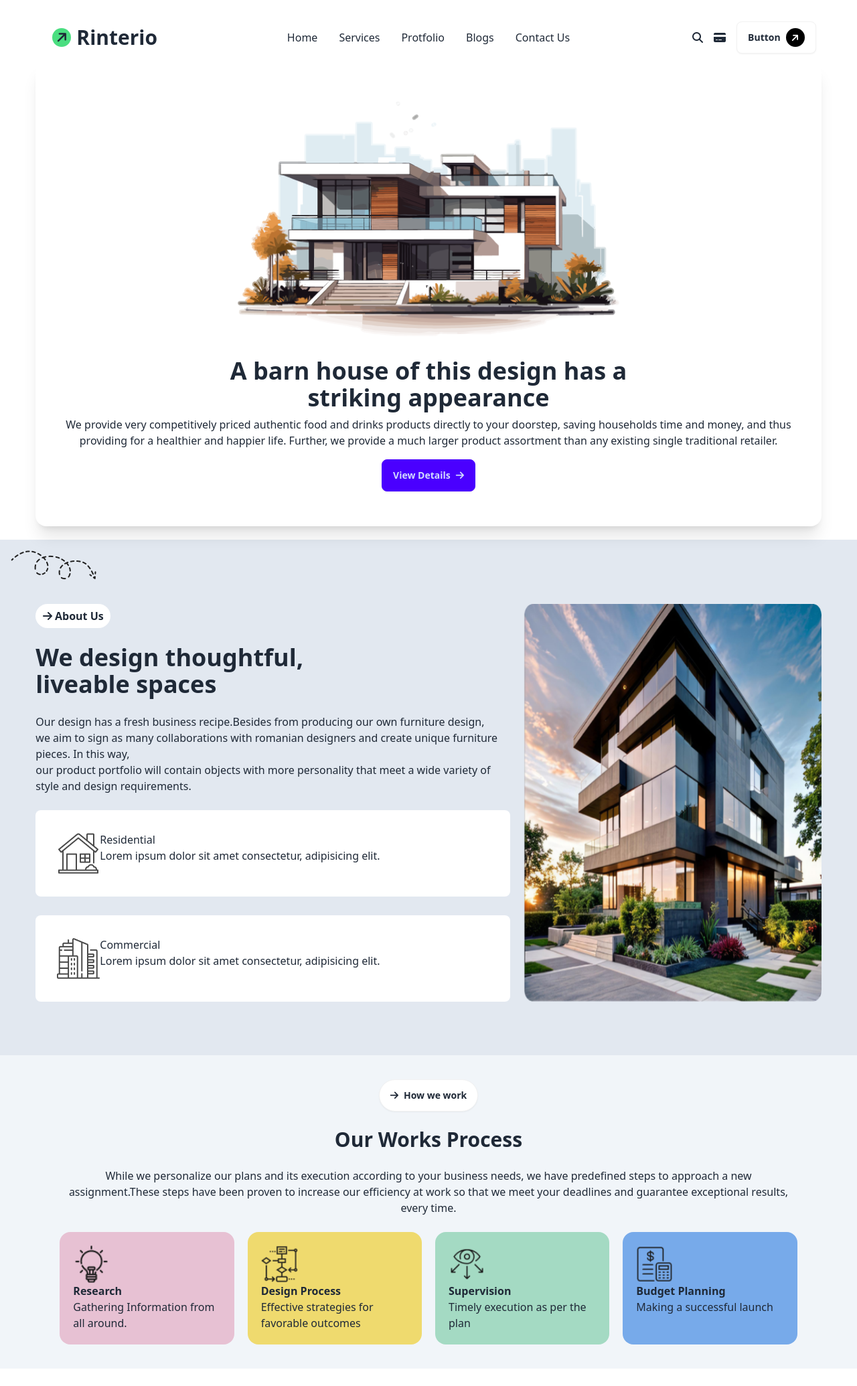
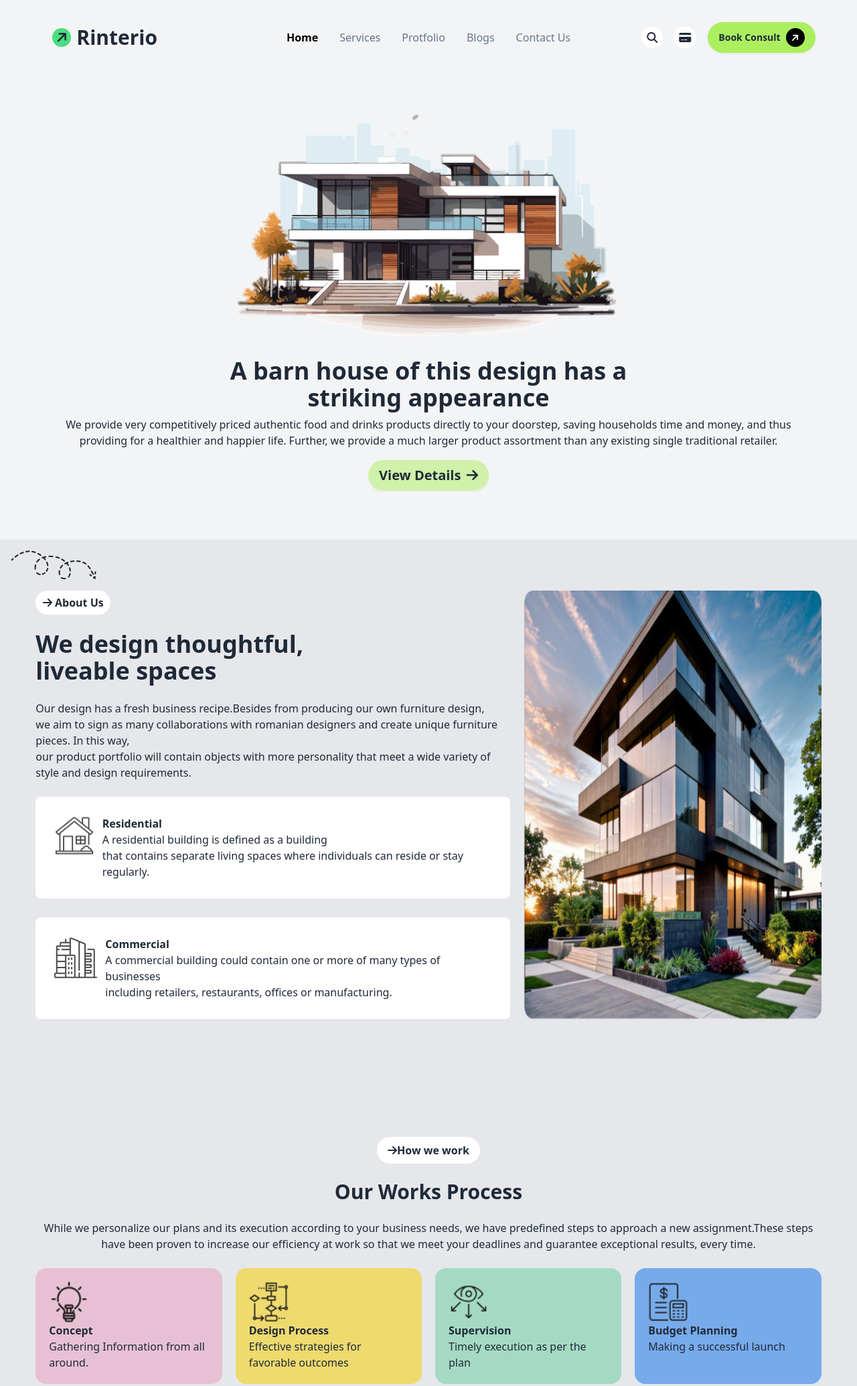
Before and after one commit to Jahin09/Assingment-3, a plain HTML site: page indext.html in a window 1280 px wide. Shown: the top 2070 px of the page at 67% size. Drawn offline with nearby package versions, Linux system fonts and the light colour scheme.

Commit message:
complete all

```diff
--- a/indext.html
+++ b/indext.html
@@ -36,9 +36,9 @@
 </head>
 <body class="font-Manrope">
     <!-- header started here -->
-    <header>
+    <header class="bg-gray-100">
         <nav class=" w-11/12 mx-auto p-0 py-5 ">
-            <div class="navbar bg-base-100">
+            <div class="navbar ">
                 <div class="navbar-start">
 
                   <a class="btn btn-ghost text-xl">
@@ -49,23 +49,24 @@
                 </div>
                 <div class="navbar-center hidden lg:flex">
                   <ul class="menu menu-horizontal px-1 text-base font-medium">
-                    <li class=" font-blod text-[rgb(73, 73, 73)]"><a>Home</a></li>
-                    <li class="text-ash"><a>Services</a></li>
-                    <li class="text-ash"><a>Protfolio</a></li>
-                    <li class="text-ash"><a>Blogs</a></li>
-                    <li class="text-ash"><a>Contact Us</a></li>
+                    <li class=" font-bold text-black"><a>Home</a></li>
+                    <li class="text-slate-500"><a>Services</a></li>
+                    <li class="text-slate-500"><a>Protfolio</a></li>
+                    <li class="text-slate-500"><a>Blogs</a></li>
+                    <li class="text-slate-500"><a>Contact Us</a></li>
 
                   </ul>
                 </div>
                 <div class="navbar-end">
                    <div class="navbar-center hidden sm:flex gap-4">
 
-                    <button><i class="bg-white-700  fa-solid fa-magnifying-glass"></i></button>
-                <button><i class="bg-white-700  fa-solid fa-credit-card"></i>
+                    <button><i class="bg-white font-bold p-2 rounded-full  fa-solid fa-magnifying-glass"></i></button>
+                <button>
+                  <i class="bg-white p-2 rounded-full  fa-solid fa-credit-card"></i>
                 </button>
 
-                <a class="btn btn-sucess bg-white">Button
-                    <i class="fa-solid fa-arrow-up rotate-45 inline-block rounded-full bg-black text-white w-7 h-7 p-2"></i>
+                <a class="btn  rounded-full bg-[#ABEF5F] font-extrabold">Book Consult
+                    <i class="fa-solid fa-arrow-up rotate-45 inline-block rounded-full bg-black text-white  w-7 h-7 p-2"></i>
                 </a>
                    </div>
 
@@ -75,12 +76,12 @@
                         </div>
                         <ul
                           tabindex="0"
-                          class="menu menu-sm dropdown-content bg-base-100 rounded-box z-[1] mt-3 w-52 p-2 shadow text-xl font-medium right-0 gap-5 ">
-                          <li class=" font-blod text-[rgb(73, 73, 73)]"><a>Home</a></li>
-                          <li class="text-ash"><a>Services</a></li>
-                          <li class="text-ash"><a>Protfolio</a></li>
-                          <li class="text-ash"><a>Blogs</a></li>
-                          <li class="text-ash"><a>Contact Us</a></li>
+                          class="menu menu-sm dropdown-content bg-white  rounded-box z-[1] mt-3 w-52 p-2 shadow text-xl font-medium right-0 gap-5  ">
+                          <li class=" font-bold text-black"><a>Home</a></li>
+                          <li class="text-slate-500"><a>Services</a></li>
+                          <li class="text-slate-500"><a>Protfolio</a></li>
+                          <li class="text-slate-500"><a>Blogs</a></li>
+                          <li class="text-slate-500"><a>Contact Us</a></li>
                         </ul>
                       </div>
 
@@ -90,7 +91,7 @@
               </div>
               <!-- header end here-->
               <!-- banner-section -->
-              <div class="card bg-base-100 w-full shadow-xl p-0 py-5 sm:flex-col ">
+              <div class="card  w-full  p-0 py-5 sm:flex-col ">
                 <figure class="px-10 pt-10">
                   <img
                     src="/assets/banner.png"
@@ -101,7 +102,7 @@
                   <h2 class="card-title font-extrabold	text-4xl	">A barn house of this design has a <br> striking appearance</h2>
                   <p class="font-normal	text-base aling-center	">We provide very competitively priced authentic food and drinks products directly to your doorstep, saving households time and money, and thus providing for a healthier and happier life. Further, we provide a much larger product assortment than any existing single traditional retailer.<p>
                   <div class="card-actions">
-                    <button class="btn btn-primary"> View Details
+                    <button class="btn bg-[#ABEF5F80] rounded-full font-bold text-xl"> View Details
                         <i class="fa-solid fa-arrow-right"></i>
                     </button>
                   </div>
@@ -112,14 +113,14 @@
     <!-- banner end here -->
     <!--main section start here -->
     <!-- about us-section -->
-    <main class="bg-slate-200">
-        <section class=" ">
+    <main>
+        <section class=" bg-gray-200">
           <div class=" lg:flex p-4 sm:flex-row hidden">
             <img src="assets/Vector.png" alt="">
           </div>
             <div class=" w-11/12  mx-auto">
 
-               <div class="flex justify-between flex-1 sm:flex-row flex-col gap-5 mb-20 sm:mt-5 mt-10">
+               <div class="flex justify-between flex-1 sm:flex-row flex-col gap-5 pb-20 sm:pt-0 pt-6 ">
                 <div class=" gap-3">
                   <div class=" ">
                      <button class=" bg-white font-bold rounded-full w-28 h-9 justify-center text-center"><i class="fa-solid fa-arrow-right"></i> About Us</button>
@@ -131,20 +132,20 @@
                       <p>Our design has a fresh business recipe.Besides from producing our own furniture design, <br>we aim to sign as many collaborations with romanian designers and create unique furniture pieces. In this way,<br> our product portfolio will contain objects with  more personality that meet a wide variety of style and design requirements. </p>
                       </div> <br>
                       <div class="flex flex-col gap-7 ">
-                          <div class="flex flex-row bg-white rounded-lg  p-8">
+                          <div class="flex flex-row bg-white rounded-lg gap-3  p-7">
                               <div>
-                                  <img src="assets/residential.png" alt="">
+                                  <img class="w-full" src="assets/residential.png" alt="">
                                   </div>
-                                  <div>
-                                      <h3>Residential</h3>
-                                      <p>Lorem ipsum dolor sit amet consectetur, adipisicing elit.</p>
+                                  <div class="">
+                                      <h3 class="font-bold">Residential</h3>
+                                      <p class="">A residential building is defined as a building <br>that contains separate living spaces where individuals can reside or stay regularly.</p>
                                     </div> <br>
                           </div>
-                          <div class="flex flex-row bg-white rounded-lg p-8  ">
-                              <img src="assets/commercial.png" alt="">
-                              <div >
-                                  <h3 >Commercial</h3>
-                              <p>Lorem ipsum dolor sit amet consectetur, adipisicing elit.</p>
+                          <div class="flex flex-row bg-white rounded-lg p-7 gap-3   ">
+                              <img class="h-full" src="assets/commercial.png" alt="">
+                              <div class="" >
+                                  <h3 class="font-bold">Commercial</h3>
+                              <p>A commercial building could contain one or more  of many types of businesses <br> including retailers, restaurants, offices or manufacturing.</p>
                               </div>
                           </div>
 
@@ -160,12 +161,12 @@
         </section>
         <!-- about us section end  here -->
          <!-- our wrok process -->
-         <section class="bg-slate-100">
-        <div class=" sm:flex-row flex-col">
-            <div class="w-11/12 mx-auto gap-9 p-9">
+         <section>
+        <div class=" sm:flex-row flex-col bg-gray-200">
+            <div class="w-11/12 mx-auto gap-9 py-24">
               <div class="flex flex-col justify-center aling-center text-center">
-                  <div>
-                    <button class="btn font-bold bg-white rounded-full h-8 w-42"><i class="fa-solid fa-arrow-right "></i>How we work</button>
+                <div class="">
+                  <button class="font-extrabold bg-white rounded-full  px-4 py-2 hover:bg-emerald-100"><i class="fa-solid fa-arrow-right "></i>How we work</button>
                 </div><br>
              <div>
                <h2 class="text-3xl font-extrabold">Our Works Process</h2> <br>
@@ -177,7 +178,7 @@
           <div class="bg-[#E7C1D3]  w-62 h-68 flex flex-col  justify-start rounded-2xl">
               <div class=" mx-4 my-3 px-1 py-2 gap-8">
                   <img class="w-1/4" src="assets/concept.png" alt="">
-                <h4 class="font-bold">Research</h4>
+              <h4 class="font-bold">Concept</h4>
               <p>
                 Gathering Information from all around.</p>
               </div>
@@ -207,6 +208,7 @@
               </div>
           </div>
           </div>
+
             </div>
 
         </div>
@@ -216,10 +218,10 @@
 
           <section class="bg-white">
 
-          <div class=" w-11/12 mx-auto gap-10 p-9 ">
+          <div class=" w-11/12 mx-auto gap-10 py-28 ">
             <div class="grid grid-cols-1 text-center mt-7 justify-center align-center ">
              <div>
-                <button class="btn  bg-green-200 text-black"><i class="fa-solid fa-arrow-right"></i> Explore our Latest Work</button>
+                <button class=" h-9 font-bold hover:bg-yellow-100 rounded-full  px-4 py-2 text-black bg-[#ABEF5F33]"><i class="fa-solid fa-arrow-right"></i> Explore our Latest Work</button>
             </div> <br>
             <div class=" gap-2 sm:flex-row flex-col">
                 <h2 class="font-extrabold text-4xl">Our Latest Portfolio</h2> <br>
@@ -276,7 +278,7 @@
                  <div class="grid grid-cols-1">
                     <div class="grid grid-cols-1">
                         <div class="grid justify-center">
-                            <button class=" btn w-40 bg-green-100"><i class="fa-solid fa-arrow-right"></i> Let's Connect</button>
+                            <button class=" px-4 py-2 bg-[#ABEF5F33] rounded-full font-bold"><i class="fa-solid fa-arrow-right"></i> Let's Connect</button>
                          </div>
                             <div class="grid justify-center text-center">
                                 <h2 class="font-bold text-lg">Let’s Discuss Next Project</h2>
@@ -322,17 +324,21 @@
     </main>
     <!-- started footer section -->
     <footer>
-        <div class="bg-gray-950 text-gray-400">
-           <div class="11/12 mx-auto p-10 gap-4 space-y-9">
+        <div class="bg-black text-gray-400">
+           <div class="11/12 mx-auto p-10 gap-7 space-y-9">
 
                 <div class="flex flex-col  justify-center text-center ">
-                    <div class="">
-                        <h2 class="font-bold text-xl"><i class="fa-solid fa-arrow-up rotate-45 inline-block rounded-full bg-green-400 w-7 h-7 p-1 text-black"></i>Rinterio</h2>
+                    <div class="  gap-1 flex flex-row justify-center">
+                      <div><i class="fa-solid fa-arrow-up rotate-45 inline-block rounded-full bg-green-400 w-7 h-7 p-1 text-black"></i></div>
+                       <div>
+                        <h2 class=" bg-black text-gray-300 font-bold text-xl">Rinterio</h2>
                        </div>
+
+                    </div> <br>
                     <div class="gap-5">
-                        <p>Lorem ipsum dolor sit amet consectetur adipisicing elit. Nam deleniti placeat quam incidunt saepe maxime, explicabo dolore, consectetur rem aspernatur</p>
+                        <p>Rinterio is a unified communications platform that empowers business owners and promotes business growth through services that strengthen brand identity, and sustainably promote online presence to increase engagement.</p>
                     </div>
-                </div>
+                </div> <br>
 
 
             <div class=" ">
```
Lines whose indentation alone changed are shown as unchanged.
